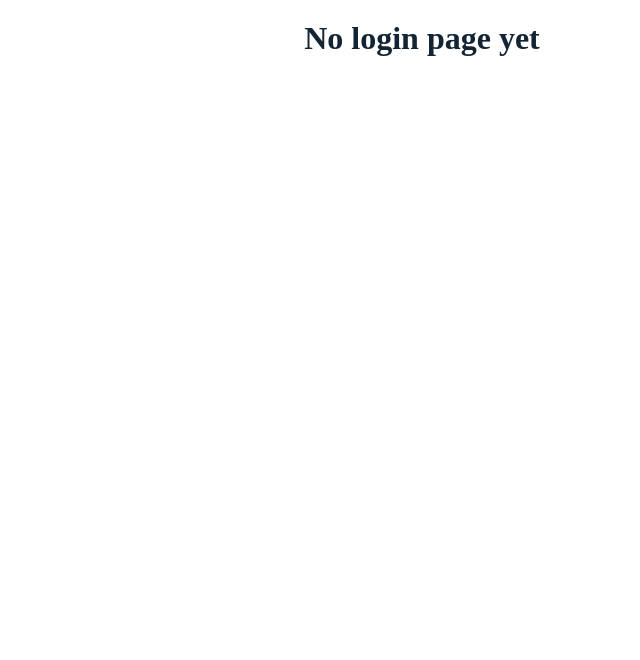
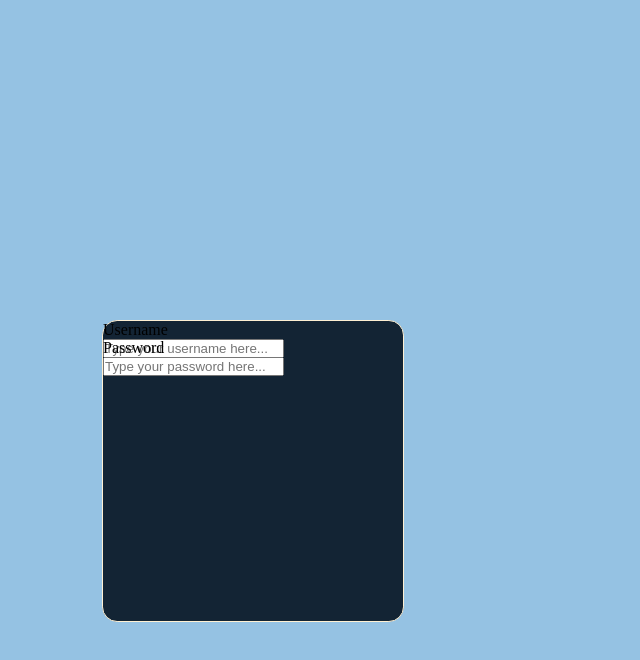
Before and after one commit to hallgatolaszlo/SzallodaWebApp, a React (Vite) app in the folder frontend/: page /login in a window 1280 px wide. Shown: the top 660 px of the page, without its empty margins (218-858 px from the left). Built offline with nearby package versions, Linux system fonts and the light colour scheme.

Commit message:
Loginpage base done, added Register page-route

```diff
--- a/frontend/src/App.jsx
+++ b/frontend/src/App.jsx
@@ -3,6 +3,7 @@ import Home from './pages/Home.jsx';
 import Login from "./pages/Login.jsx";
 import Booking from "./pages/Booking.jsx";
 import Admin from "./pages/Admin.jsx";
+import Register from "./pages/Register.jsx";
 import {Route, Routes} from "react-router-dom";
 
 function App() {
@@ -10,10 +11,11 @@ function App() {
     return (
         <main>
             <Routes>
-                <Route path="/" element={<Home />}></Route>
-                <Route path="/login" element={<Login />}></Route>
+                <Route path="/" element={<Home/>}></Route>
+                <Route path="/login" element={<Login/>}></Route>
                 <Route path="/booking" element={<Booking/>}></Route>
-                <Route path="/admin" element={<Admin />}></Route>
+                <Route path="/admin" element={<Admin/>}></Route>
+                <Route path="/register" element={<Register/>}></Route>
             </Routes>
         </main>
     );
--- /dev/null
+++ b/frontend/src/components/login/Form.jsx
@@ -0,0 +1,25 @@
+import '../../css/Form.css';
+import {Link} from 'react-router-dom';
+
+function Form() {
+    return (
+        <div className="form-block">
+            <div className="input-name-field">
+                <p>Username</p>
+                <input className="input-username" placeholder="Type your username here..."/>
+            </div>
+
+            <br/>
+
+            <div className="input-password-field">
+                <p>Password</p>
+                <input className="input-password" placeholder="Type your password here..."/>
+            </div>
+
+            <p>Doesn't have an account? </p>
+            <Link to="/register" className="sign-up-link">Sign up here!</Link>
+        </div>
+    );
+}
+
+export default Form;
--- /dev/null
+++ b/frontend/src/css/Form.css
@@ -0,0 +1,8 @@
+.form-block {
+    border: 1px solid #fff0d3;
+    width: 300px;
+    height: 300px;
+    background: var(--color1);
+    border-radius: 5%;
+    margin: 25%;
+}
--- /dev/null
+++ b/frontend/src/css/Login.css
@@ -0,0 +1,3 @@
+body {
+    background: var(--color4);
+}
--- a/frontend/src/pages/Login.jsx
+++ b/frontend/src/pages/Login.jsx
@@ -1,7 +1,10 @@
+import Form from "../components/login/Form.jsx";
+import '../css/Login.css'
+
 function Login(){
-    return <div>
-        <h1>No login page yet</h1>
-    </div>
+    return (
+        <Form />
+    )
 }
 
 export default Login;
--- /dev/null
+++ b/frontend/src/pages/Register.jsx
@@ -0,0 +1,5 @@
+function Register() {
+    return <div>No register page yet.</div>;
+}
+
+export default Register;
```
